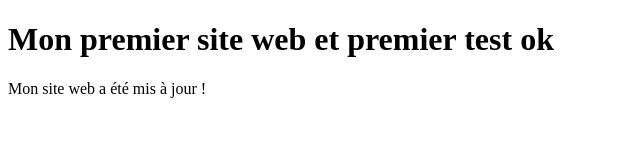
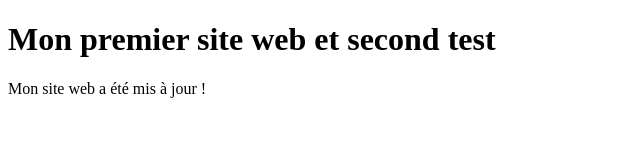
Before and after one commit to dok012/mon-projet-docker-ci-cd, a plain HTML site: page index.html in a window 1280 px wide. Shown: the whole page, without its empty margins (0-640 px from the left). Drawn offline with Linux system fonts and the light colour scheme.

Commit message:
Updated second title

```diff
--- a/index.html
+++ b/index.html
@@ -5,7 +5,7 @@
 </head>
 <body>
 
-    <h1>Mon premier site web et premier test ok</h1>
+    <h1>Mon premier site web et second test</h1>
     <p>Mon site web a été mis à jour !</p>
 
 </body>
```
